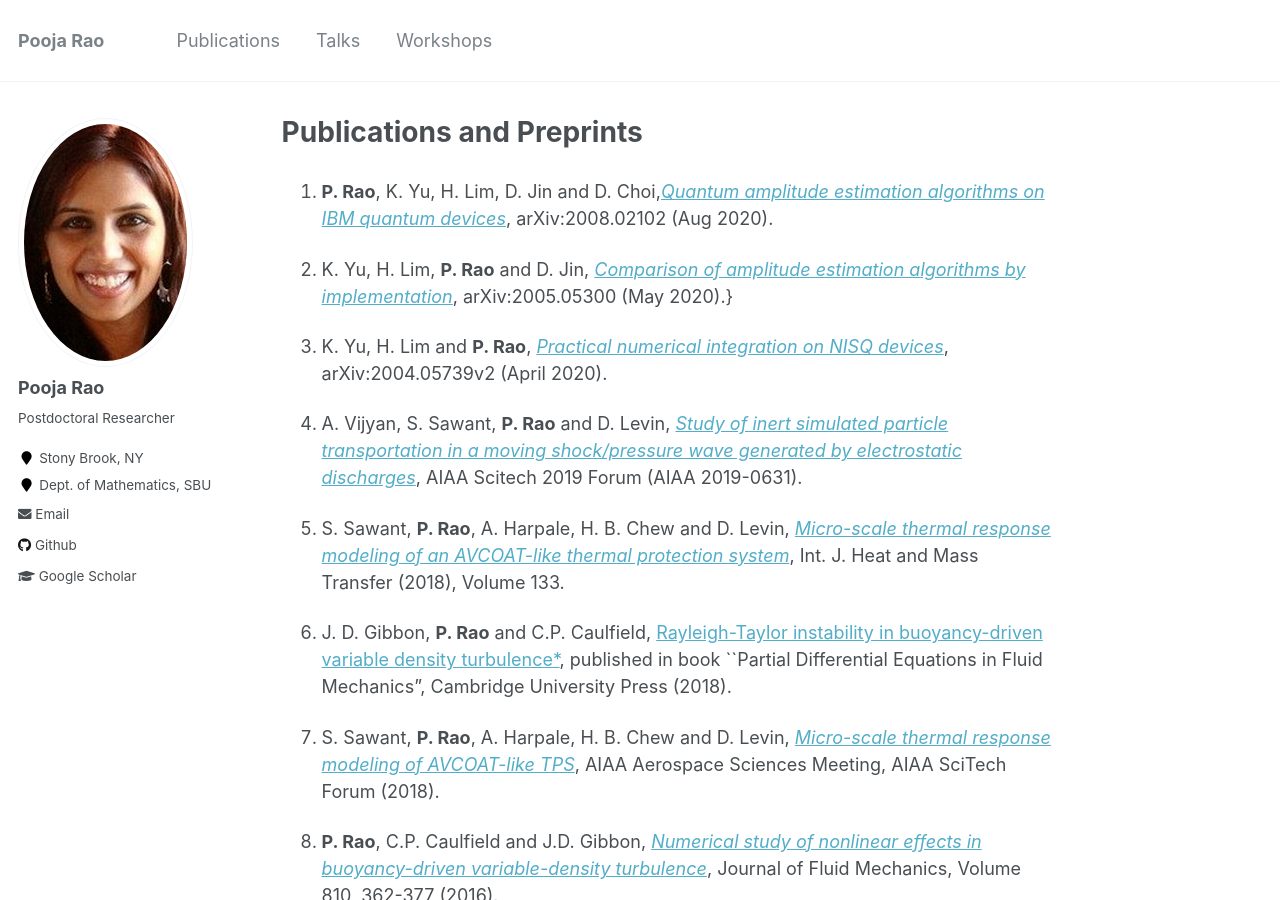
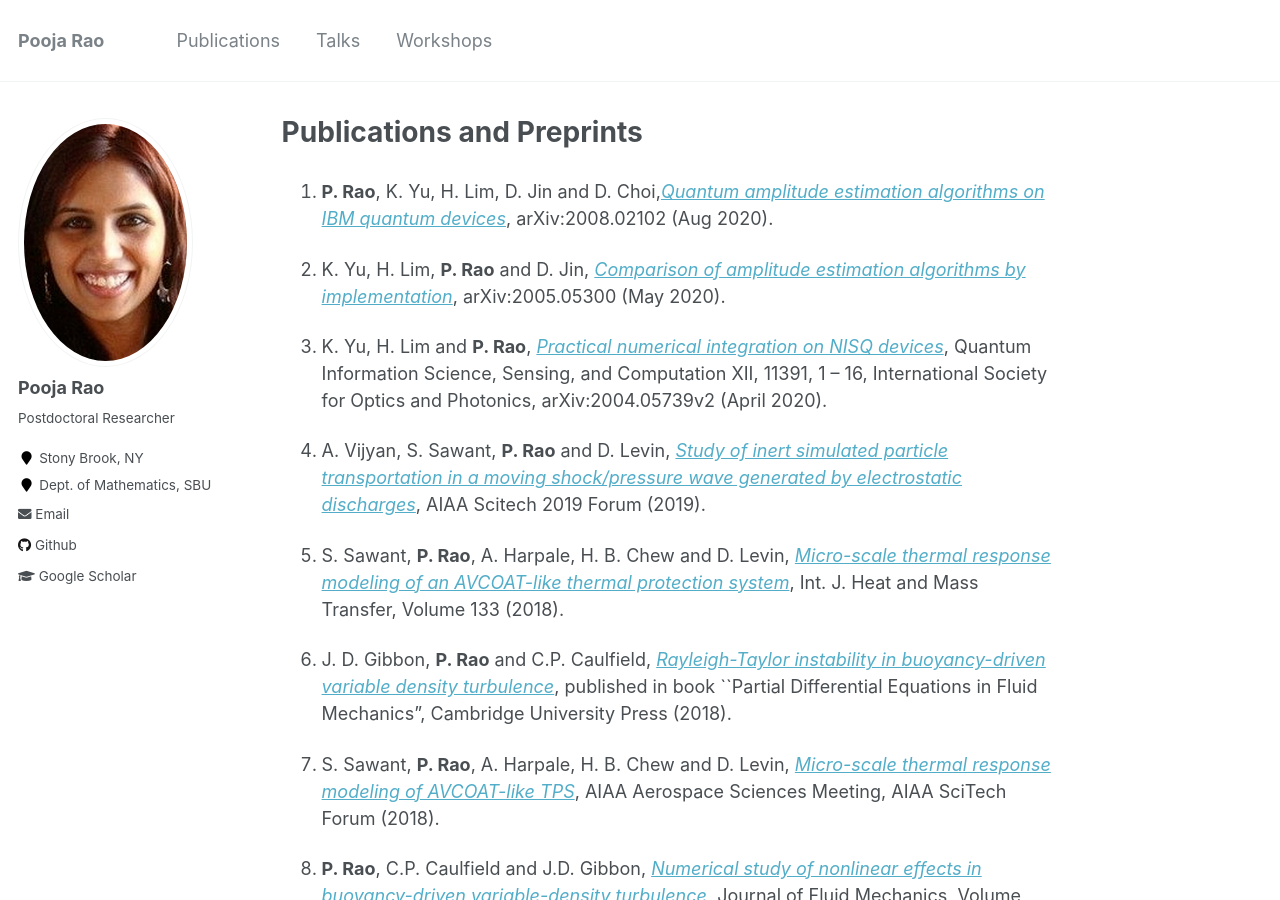
Before and after one commit to poojarao8/poojarao8.github.io, a Jekyll site: the page built from _pages/publications.md, in a window 1280 px wide and 900 px high. Built offline with Jekyll 4.4.1, drawn with Linux system fonts in a browser that asks for light colours.

Commit message:
Fixed the detail of one papper.

```diff
--- a/_pages/publications.md
+++ b/_pages/publications.md
@@ -6,15 +6,15 @@ author_profile: true
 
 13. **P. Rao**, K. Yu, H. Lim, D. Jin and D. Choi,[*Quantum amplitude estimation algorithms on IBM quantum devices*](https://arxiv.org/abs/2008.02102), arXiv:2008.02102 (Aug 2020).
 
-12. K. Yu, H. Lim, **P. Rao** and D. Jin, [*Comparison of amplitude estimation algorithms by implementation*](https://arxiv.org/abs/2005.05300), arXiv:2005.05300 (May 2020).}
+12. K. Yu, H. Lim, **P. Rao** and D. Jin, [*Comparison of amplitude estimation algorithms by implementation*](https://arxiv.org/abs/2005.05300), arXiv:2005.05300 (May 2020).
 
-11. K. Yu, H. Lim and **P. Rao**, [*Practical numerical integration on NISQ devices*](https://arxiv.org/abs/2004.05739), arXiv:2004.05739v2 (April 2020).
+11. K. Yu, H. Lim and **P. Rao**, [*Practical numerical integration on NISQ devices*](https://arxiv.org/abs/2004.05739), Quantum Information Science, Sensing, and Computation XII, 11391, 1 – 16, International Society for Optics and Photonics, arXiv:2004.05739v2 (April 2020).
 
-10. A. Vijyan, S. Sawant, **P. Rao** and D. Levin, [*Study of inert simulated particle transportation in a moving shock/pressure wave generated by electrostatic discharges*](https://arc.aiaa.org/doi/abs/10.2514/6.2019-0631), AIAA Scitech 2019 Forum (AIAA 2019-0631).
+10. A. Vijyan, S. Sawant, **P. Rao** and D. Levin, [*Study of inert simulated particle transportation in a moving shock/pressure wave generated by electrostatic discharges*](https://arc.aiaa.org/doi/abs/10.2514/6.2019-0631), AIAA Scitech 2019 Forum (2019).
 
-9. S. Sawant, **P. Rao**, A. Harpale, H. B.  Chew and D. Levin, [*Micro-scale thermal response modeling of an AVCOAT-like thermal protection system*](https://www.sciencedirect.com/science/article/pii/S0017931018334689), Int. J. Heat and Mass Transfer (2018), Volume 133.
+9. S. Sawant, **P. Rao**, A. Harpale, H. B.  Chew and D. Levin, [*Micro-scale thermal response modeling of an AVCOAT-like thermal protection system*](https://www.sciencedirect.com/science/article/pii/S0017931018334689), Int. J. Heat and Mass Transfer, Volume 133 (2018).
 
-8. J. D. Gibbon, **P. Rao** and C.P. Caulfield, [Rayleigh-Taylor instability in buoyancy-driven variable density turbulence*](https://wordery.com/london-mathematical-society-lecture-note-series-partcial-differential-equations-in-fluid-mechanics-series-number-452-charles-l-fefferman-9781108460965), published in book ``Partial Differential Equations in Fluid Mechanics", Cambridge University Press (2018).
+8. J. D. Gibbon, **P. Rao** and C.P. Caulfield, [*Rayleigh-Taylor instability in buoyancy-driven variable density turbulence*](https://wordery.com/london-mathematical-society-lecture-note-series-partcial-differential-equations-in-fluid-mechanics-series-number-452-charles-l-fefferman-9781108460965), published in book ``Partial Differential Equations in Fluid Mechanics", Cambridge University Press (2018).
 
 7. S. Sawant, **P. Rao**, A. Harpale, H. B. Chew and D. Levin, [*Micro-scale thermal response modeling of AVCOAT-like TPS*](https://arc.aiaa.org/doi/pdf/10.2514/6.2018-0495), AIAA Aerospace Sciences Meeting, AIAA SciTech Forum (2018).
 
```
